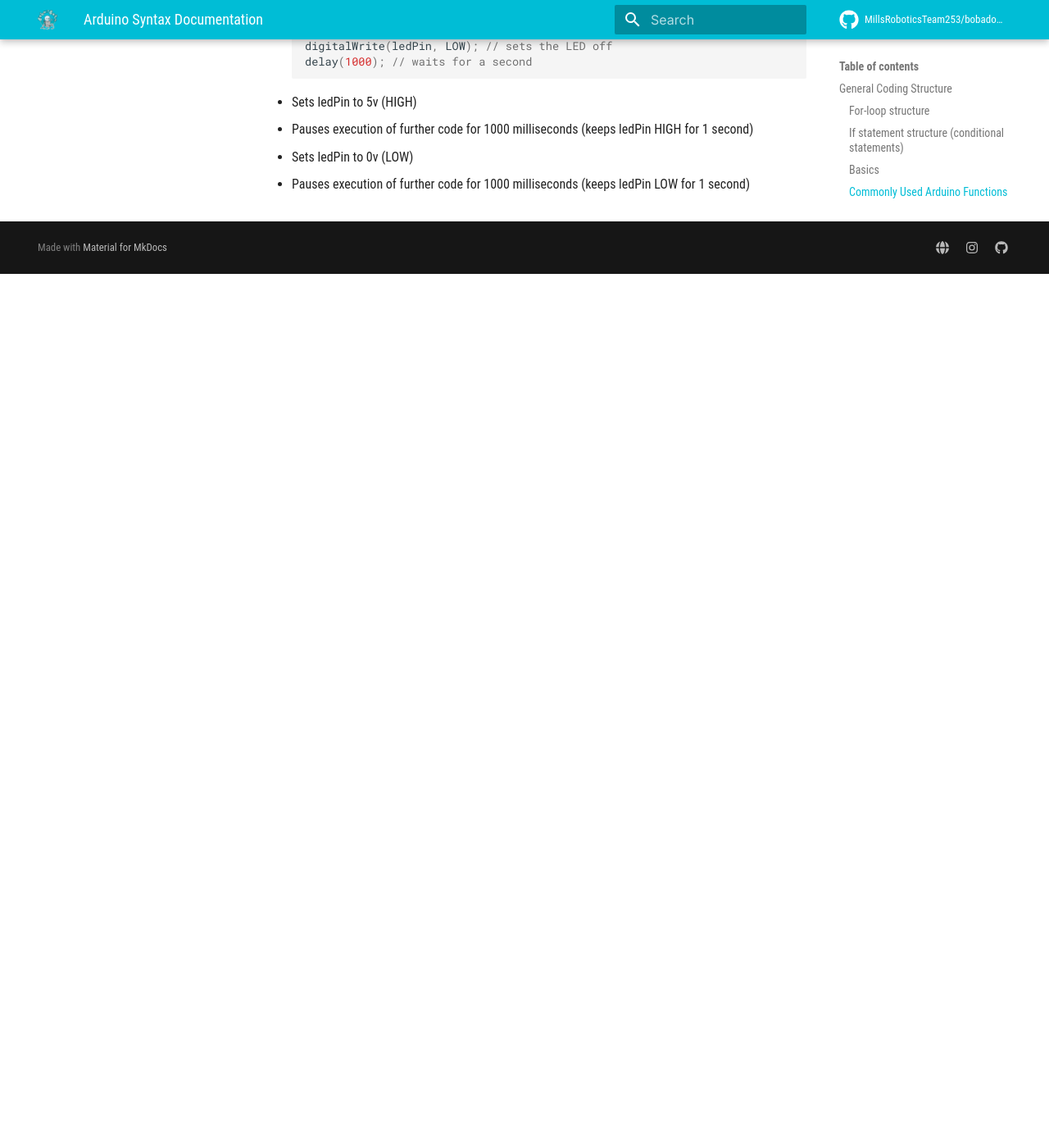
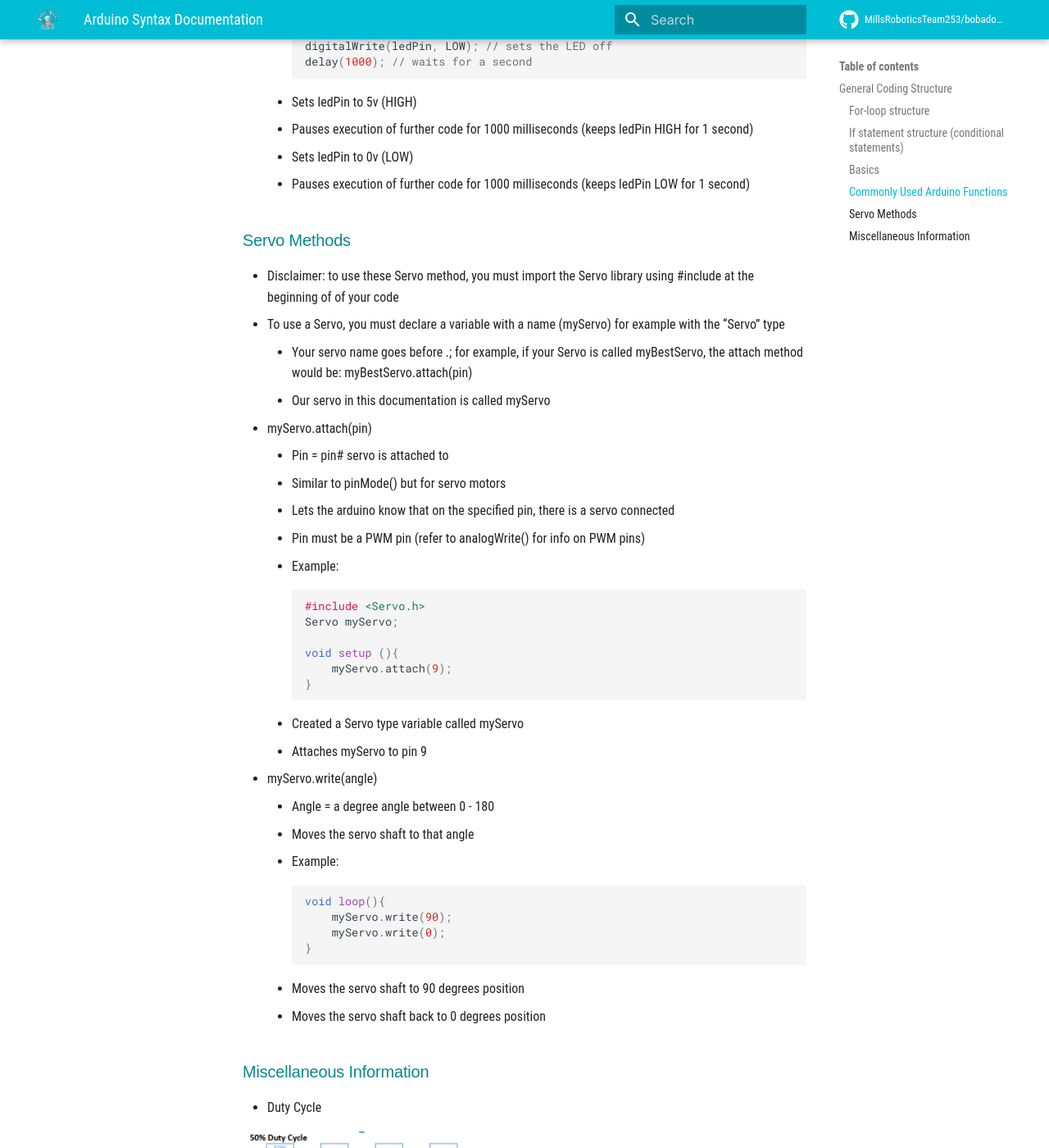
Before and after one commit to bobabots253/bobadocs, an MkDocs documentation site: the page built from docs/electronics/arduino.md, in a window 1280 px wide and 1400 px high, scrolled down 5648 px. Shown: the whole window at 82% size. Built offline with MkDocs 1.6.1 and Material for MkDocs 9.7.7, drawn with Linux system fonts in a browser that asks for light colours; comment, search, counter and statistics services are not loaded; before the commit the page ends 5982 px from its top, so only the background shows below that; some of the changed text lies outside the part shown.

Commit message:
add rest of doc

````diff
--- a/docs/electronics/arduino.md
+++ b/docs/electronics/arduino.md
@@ -193,7 +193,7 @@
     ```
     * Prints out the message to the Serial monitor, useful for when you want to say something
 
-* `delay(milliseconds`
+* `delay(milliseconds)`
     * Pauses the execution of further code for a certain milliseconds
     * 1000 milliseconds = 1 second
     * Example:
@@ -207,3 +207,52 @@
     * Pauses execution of further code for 1000 milliseconds (keeps ledPin HIGH for 1 second)
     * Sets ledPin to 0v (LOW)
     * Pauses execution of further code for 1000 milliseconds (keeps ledPin LOW for 1 second)
+
+### Servo Methods
+
+* Disclaimer: to use these Servo method, you must import the Servo library using #include at the beginning of of your code
+* To use a Servo, you must declare a variable with a name (myServo) for example with the “Servo” type
+    * Your servo name goes before .<method>; for example, if your Servo is called myBestServo, the attach method would be: myBestServo.attach(pin)
+    * Our servo in this documentation is called myServo
+
+* myServo.attach(pin)
+    * Pin = pin# servo is attached to
+    * Similar to pinMode() but for servo motors
+    * Lets the arduino know that on the specified pin, there is a servo connected
+    * Pin must be a PWM pin (refer to analogWrite() for info on PWM pins)
+    * Example:
+    ```cpp
+    #include <Servo.h>
+    Servo myServo;
+
+    void setup (){
+        myServo.attach(9);
+    }
+    ```
+    * Created a Servo type variable called myServo
+    * Attaches myServo to pin 9
+
+* myServo.write(angle)
+    * Angle = a degree angle between 0 - 180
+    * Moves the servo shaft to that angle
+    * Example:
+    ```cpp
+    void loop(){
+        myServo.write(90);
+        myServo.write(0);
+    }
+    ```
+    * Moves the servo shaft to 90 degrees position
+    * Moves the servo shaft back to 0 degrees position
+
+### Miscellaneous Information
+
+* Duty Cycle
+
+![duty cycle](../assets/images/examples/dutycycle.png)
+
+![duty cycle 2](../assets/images/examples/dutycycle2.png)
+
+* How often the power is ON and OFF
+* Digital way of simulating an analog wave
+* For example, when you light an led with 50% duty cycle, it wil appear 50% brightness to the human eye.
````
Also changed, not shown: docs/assets/images/examples/dutycycle.png (added), docs/assets/images/examples/dutycycle2.png (added).
